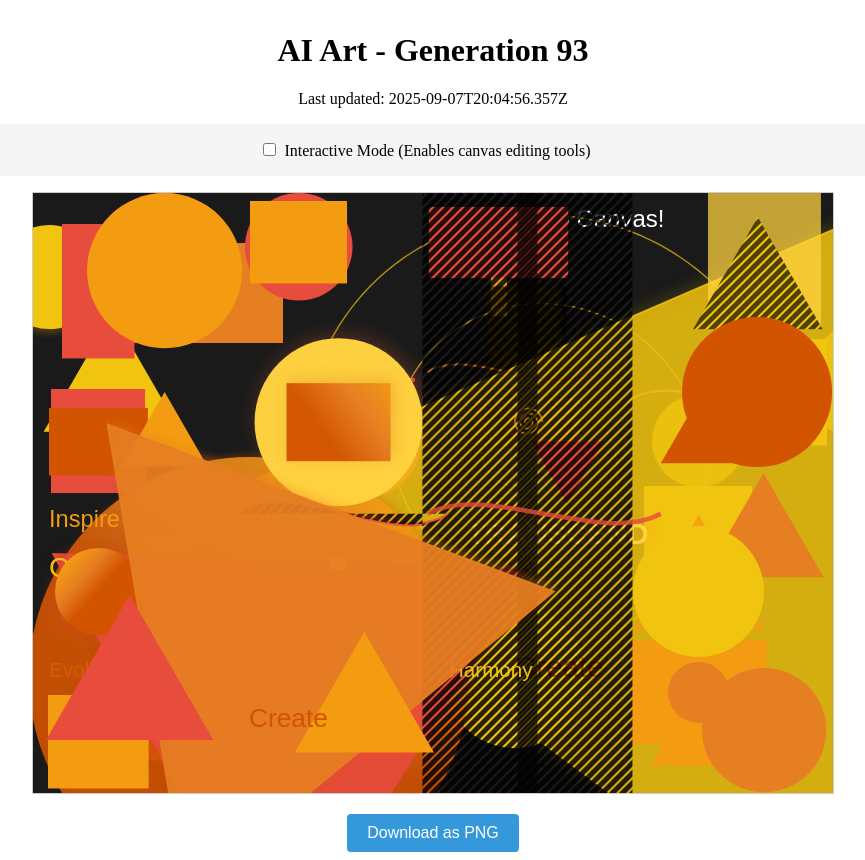
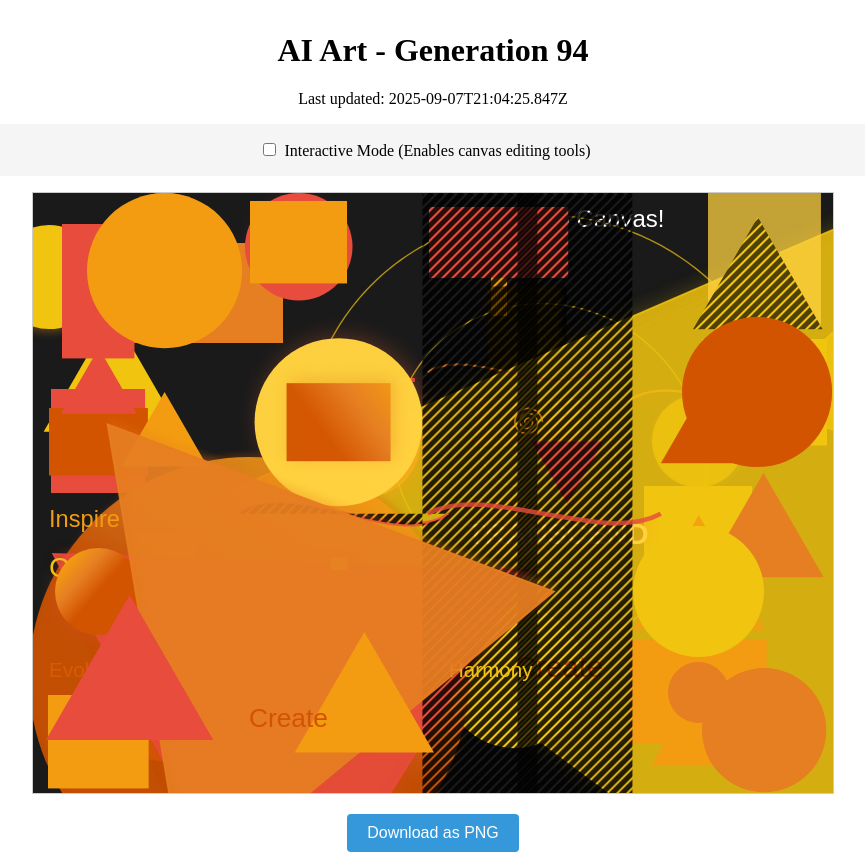
Before and after one commit to mcclowes/ai-art, a React (Vite) app: page / in a window 1280 px wide. Shown: the whole page, without its empty margins (207-1072 px from the left). Built offline with nearby package versions, Linux system fonts and the light colour scheme.

Commit message:
Improve artwork - Generation 94

```diff
--- a/src/artwork-state.ts
+++ b/src/artwork-state.ts
@@ -1033,9 +1033,17 @@ export const artworkState: ArtworkState = {
       "radius": 77.57550056807469,
       "fillStyle": "#f39c12",
       "id": "circle_1757275496357"
+    },
+    {
+      "type": "triangle",
+      "x": 65.77996173758959,
+      "y": 198.7799617375896,
+      "size": 43.779961737589595,
+      "fillStyle": "#e74c3c",
+      "id": "triangle_1757279065847"
     }
   ],
-  "generation": 93,
-  "lastUpdated": "2025-09-07T20:04:56.357Z",
+  "generation": 94,
+  "lastUpdated": "2025-09-07T21:04:25.847Z",
   "cycleStarted": "2025-09-04T00:19:55.543Z"
 };
```
